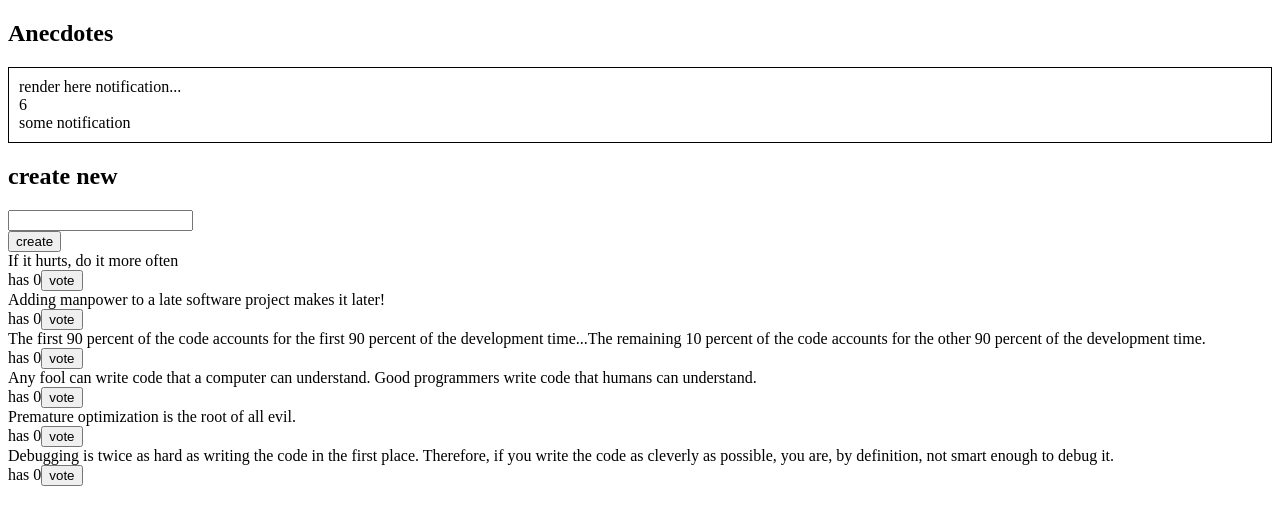
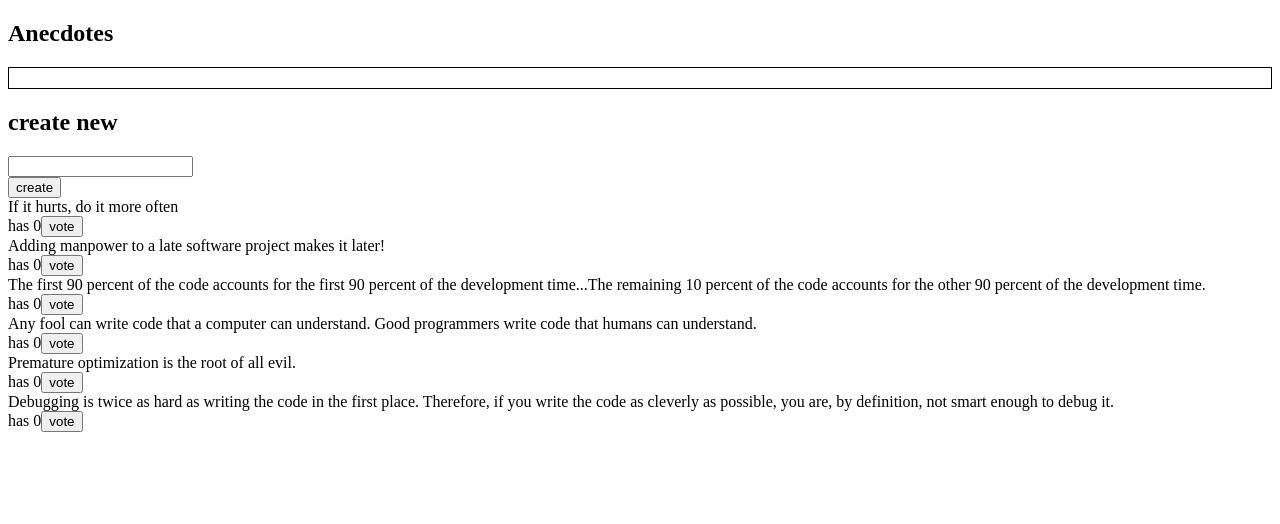
Before and after one commit to vsparrow/fso-anecdotes-redux, a React (Create React App) app: page / in a window 1280 px wide. Shown: the top 524 px of the page. Built offline with nearby package versions, Linux system fonts and the light colour scheme.

Commit message:
notification added and removed after 5 sec:

```diff
--- a/src/components/AnecdoteForm.js
+++ b/src/components/AnecdoteForm.js
@@ -1,6 +1,6 @@
 import React from 'react'
 import {addAnecdote} from '../reducers/anecdoteReducer'
-import {addNotification} from '../reducers/notificationReducer'
+import {addNotification, clearNotification} from '../reducers/notificationReducer'
 
 const AnecdoteForm = ({store})=>{
 
@@ -9,6 +9,8 @@ const AnecdoteForm = ({store})=>{
 		const newAnecdote = event.target.newAnecdote.value
 		store.dispatch(addAnecdote(newAnecdote))
 		store.dispatch(addNotification(newAnecdote))
+		setTimeout(()=>store.dispatch(clearNotification()),5000)
+		// setTimeout(()=>console.log('ok here'),2000)
   	}
 
 	return(
--- a/src/components/Notification.js
+++ b/src/components/Notification.js
@@ -8,10 +8,6 @@ const Notification = ({store}) => {
   }
   return (
     <div style={style}>
-      render here notification...
-	  <br></br>
-	  {store.getState().anecdotes.length}
-	  <br></br>
 	  {store.getState().notifcation}
     </div>
   )
--- a/src/reducers/notificationReducer.js
+++ b/src/reducers/notificationReducer.js
@@ -1,10 +1,9 @@
 
-const notificationReducer = (state = 'some notification', action) => {
+const notificationReducer = (state = '', action) => {
 	console.log('notificationReducer state is', state)
 	switch(action.type){
-		case 'ADD_MESSAGE': //<-----------------do something here
-			console.log('action in notificationReducer is', action)
-			return action.message
+		case 'ADD_MESSAGE':
+			return `you added '${action.message}'`
 		case 'CLEAR_MESSAGE':
 			return ''
 		default:
@@ -14,5 +13,6 @@ const notificationReducer = (state = 'some notification', action) => {
 
 // action creator
 export const addNotification=(message)=>({type:'ADD_MESSAGE', message})
+export const clearNotification=()=>({type: 'CLEAR_MESSAGE', message:''})
 
 export default notificationReducer
```
